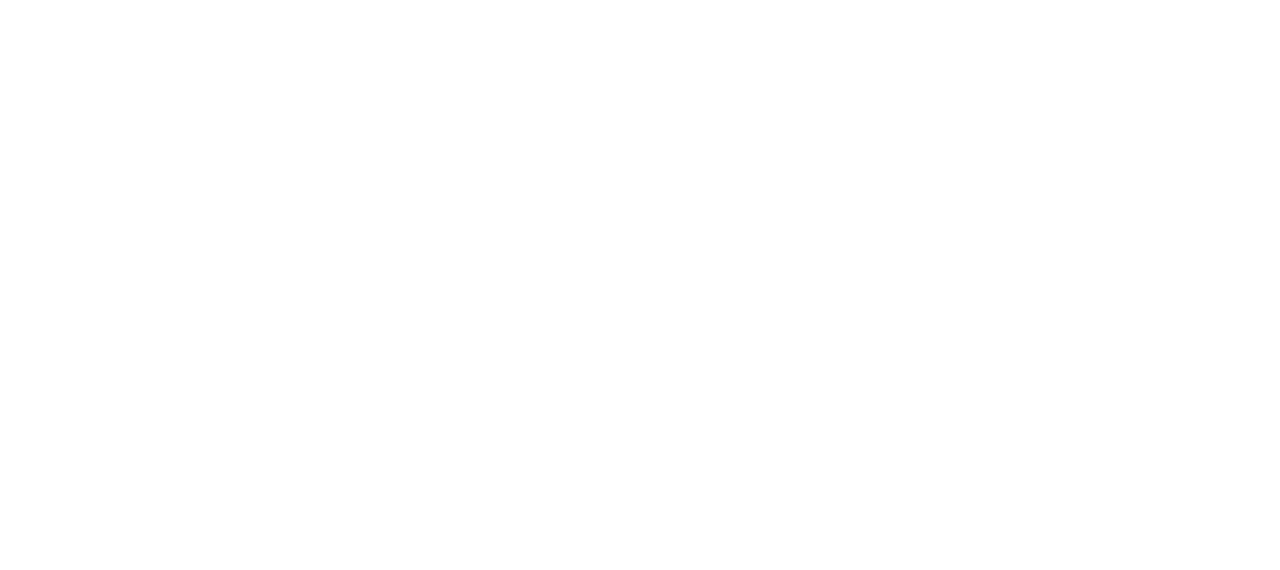
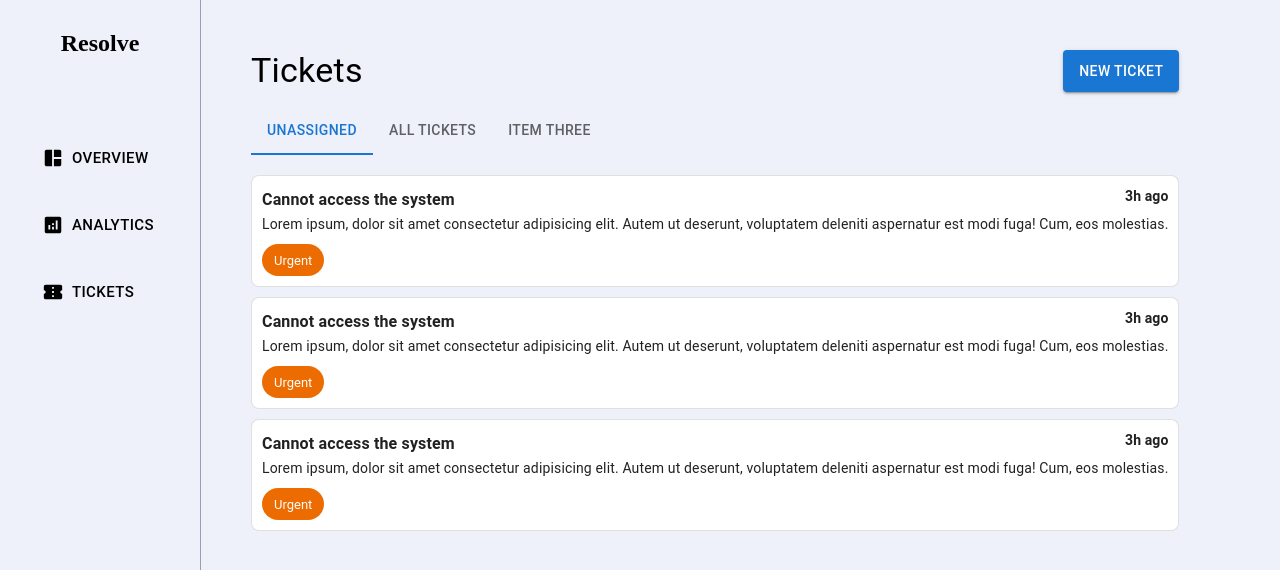
Before and after one commit to mohammedrehan275/resolve, a React (Vite) app: page / in a window 1280 px wide. Shown: the top 570 px of the page. Built offline with nearby package versions, Linux system fonts and the light colour scheme.

Commit message:
showing content on app

```diff
--- a/src/App.css
+++ b/src/App.css
@@ -1,41 +1,18 @@
-#root {
-  max-width: 1280px;
-  margin: 0 auto;
-  padding: 2rem;
-  text-align: center;
+.App{
+  display: flex;
+  background-color: #eef0fa;
 }
-
-.logo {
-  height: 6em;
-  padding: 1.5em;
-  will-change: filter;
+.main__area{
+  margin: 50px;
 }
-.logo:hover {
-  filter: drop-shadow(0 0 2em #646cffaa);
+.header{
+  display: flex;
+  justify-content: space-between;
+  margin-bottom: 15px;
 }
-.logo.react:hover {
-  filter: drop-shadow(0 0 2em #61dafbaa);
+.tickets{
+  display: flex;
+  flex-direction: column;
+  gap: 10px;
+  margin-top: 20px;
 }
-
-@keyframes logo-spin {
-  from {
-    transform: rotate(0deg);
-  }
-  to {
-    transform: rotate(360deg);
-  }
-}
-
-@media (prefers-reduced-motion: no-preference) {
-  a:nth-of-type(2) .logo {
-    animation: logo-spin infinite 20s linear;
-  }
-}
-
-.card {
-  padding: 2em;
-}
-
-.read-the-docs {
-  color: #888;
-}
--- a/src/App.jsx
+++ b/src/App.jsx
@@ -1,12 +1,51 @@
-import './App.css'
+import "./App.css";
+import SideBar from "./components/sidebar/SideBar";
+import Button from "@mui/material/Button";
+import Tab from "@mui/material/Tab";
+import Tabs from "@mui/material/Tabs";
+import { useState } from "react";
+import Ticket from "./components/ticket/Ticket";
+import { Typography } from "@mui/material";
 
 function App() {
+  const [value, setValue] = useState(0);
+
+  const handleChange = (event, newValue) => {
+    setValue(newValue);
+  };
+
+  function a11yProps(index) {
+    return {
+      id: `simple-tab-${index}`,
+      'aria-controls': `simple-tabpanel-${index}`,
+    };
+  }
 
   return (
     <div className="App">
-
+      <SideBar />
+      <div className="main__area">
+        <div className="header">
+          <Typography variant="h4">Tickets</Typography>
+          <Button variant="contained">New Ticket</Button>
+        </div>
+        <Tabs
+          value={value}
+          onChange={handleChange}
+          aria-label="basic tabs example"
+        >
+          <Tab label="Unassigned" {...a11yProps(0)} />
+          <Tab label="All Tickets" {...a11yProps(1)} />
+          <Tab label="Item Three" {...a11yProps(2)} />
+        </Tabs>
+        <div className="tickets">
+          <Ticket />
+          <Ticket />
+          <Ticket />
+        </div>
+      </div>
     </div>
-  )
+  );
 }
 
-export default App
+export default App;
```
